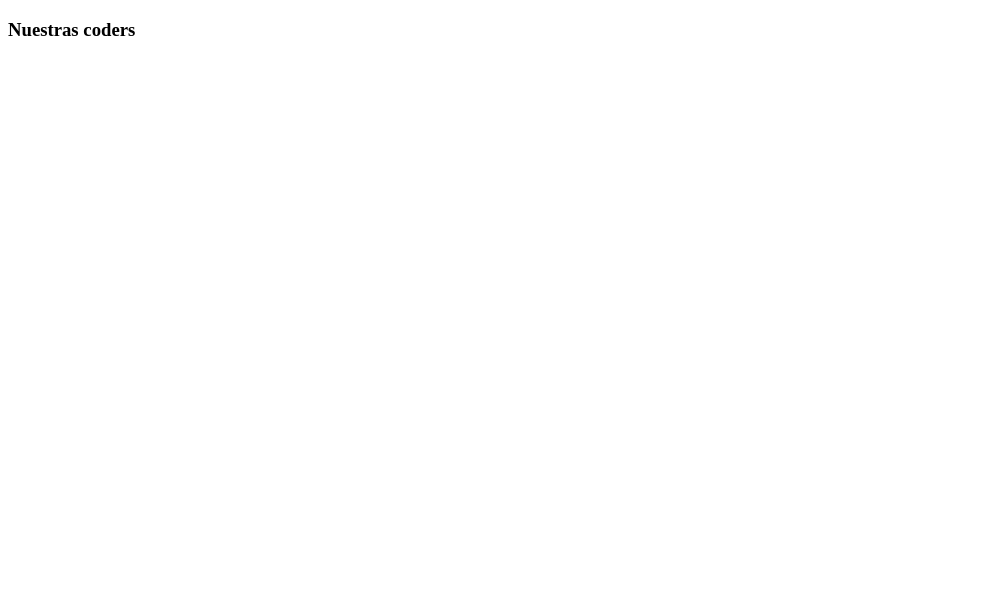
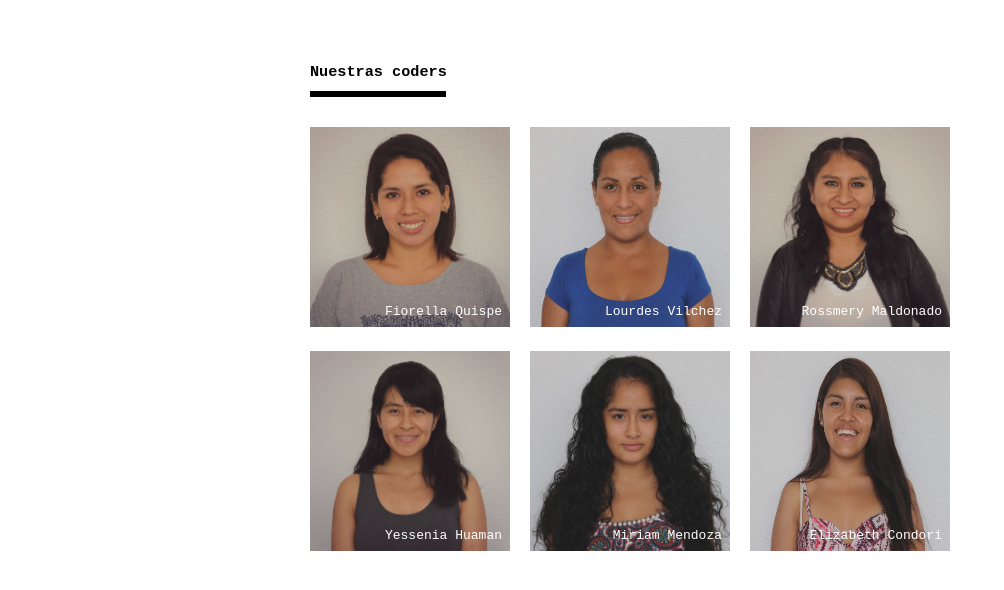
Before and after one commit to StephHiyagon/nuestras_coders, a plain HTML site: page index.html in a window 1280 px wide. Shown: the whole page, without its empty margins (0-1004 px from the left). Drawn offline with Linux system fonts and the light colour scheme.

Commit message:
coders completo

```diff
--- a/css/main.css
+++ b/css/main.css
@@ -0,0 +1,46 @@
+#principal{
+  margin:5% auto;
+  font-family: monospace;
+  width: 680px;
+}
+
+h3{
+  margin-left: 10px;
+  margin-bottom: 10px;
+}
+
+#negro{
+  width: 20%;
+  line-height: 6px;
+  background-color: black;
+  margin-left: 10px;
+  margin-bottom: 20px;
+}
+
+
+.coder{
+  display:inline-block;
+  width: 200px;
+  height: 200px;
+  margin:10px;
+  position: relative;
+  background-color: rgba(0,0,0,0.5);
+}
+
+img{
+  width: 200px;
+  height: 200px;
+  position: absolute;
+  top:0;
+  left:0;
+  opacity:0.8;
+}
+
+
+span{
+  position:absolute;
+  bottom:0;
+  right: 0;
+  color:white;
+  margin:4%;
+}
--- a/js/app.js
+++ b/js/app.js
@@ -1,7 +1,75 @@
 window.addEventListener('load',function(){
   var body=document.getElementsByTagName('body')[0];
+  var section1=document.createElement('section');
+  section1.setAttribute('id','principal');
   var title=document.createElement("h3");
   var text=document.createTextNode("Nuestras coders");
+  var divNegro=document.createElement("div");
+  divNegro.setAttribute('id','negro');
+  var textNegro=document.createTextNode("-");
+  var coders=[
+    {nombre: "Fiorella Quispe"},
+    {nombre:"Lourdes Vilchez"},
+    {nombre:"Rossmery Maldonado"},
+    {nombre:"Yessenia Huaman"},
+    {nombre:"Miriam Mendoza"},
+    {nombre:"Elizabeth Condori"},
+  ];
+  var tamano=coders.length;
+  console.log(tamano);
+  var section2=document.createElement('section');
+  section2.setAttribute('class','fotos');
+  var fragment=document.createDocumentFragment();
+  for(var i=0; i< tamano;i++){
+    var divFoto=document.createElement('div');
+    divFoto.setAttribute('class','coder');
+    var img=document.createElement('img');
+    img.src="images/" + coders[i].nombre + ".png";
+    console.log(img.src);
+    img.alt= coders[i].nombre;
+    var span=document.createElement('span');
+    span.innerHTML=coders[i].nombre;
+
+    divFoto.appendChild(img);
+    divFoto.appendChild(span);
+    fragment.appendChild(divFoto);
+    section2.appendChild(fragment);
+  }
+
+  divNegro.appendChild(textNegro);
   title.appendChild(text);
-  body.appendChild(title);
+  section1.appendChild(title);
+  section1.appendChild(divNegro);
+  section1.appendChild(section2);
+  body.appendChild(section1);
 })
+
+// function grid(){
+//   var coders=[
+//     {nombre: "Fiorella Quispe"},
+//     {nombre:"Lourdes Vilchez"},
+//     {nombre:"Rossmery Maldonado"},
+//     {nombre:"Yessenia Huaman"},
+//     {nombre:"Miriam Mendoza"},
+//     {nombre:"Elizabeth Condori"},
+//   ];
+//   var tamano=coders.length;
+//   console.log(tamano);
+//   var section2=document.createElement('section');
+//   section2.setAttribute('class','fotos');
+//   for(var i=0; i< tamano;i++){
+//     var divFoto=document.createElement('div');
+//     divFoto.setAttribute('class','coder');
+//     var img=document.createElement('img');
+//     img.src="images/" + coders[i].nombre + ".png";
+//     console.log(img.src);
+//     img.alt= coders[i].nombre;
+//     var span=document.createElement('span');
+//     span.innerHTML=coders[i].nombre;
+//
+//     divFoto.appendChild(img);
+//     divFoto.appendChild(span);
+//     section2.appendChild(divFoto);
+//   }
+//     section1.appendChild(section2);
+// }
```
Also changed, not shown: index.html (+24 -0 lines), images/Elizabeth Condori.png (added), images/Fiorella Quispe.png (added), images/Lourdes Vilchez.png (added), images/Miriam Mendoza.png (added), images/Rossmery Maldonado.png (added), images/Yessenia Huaman.png (added).
